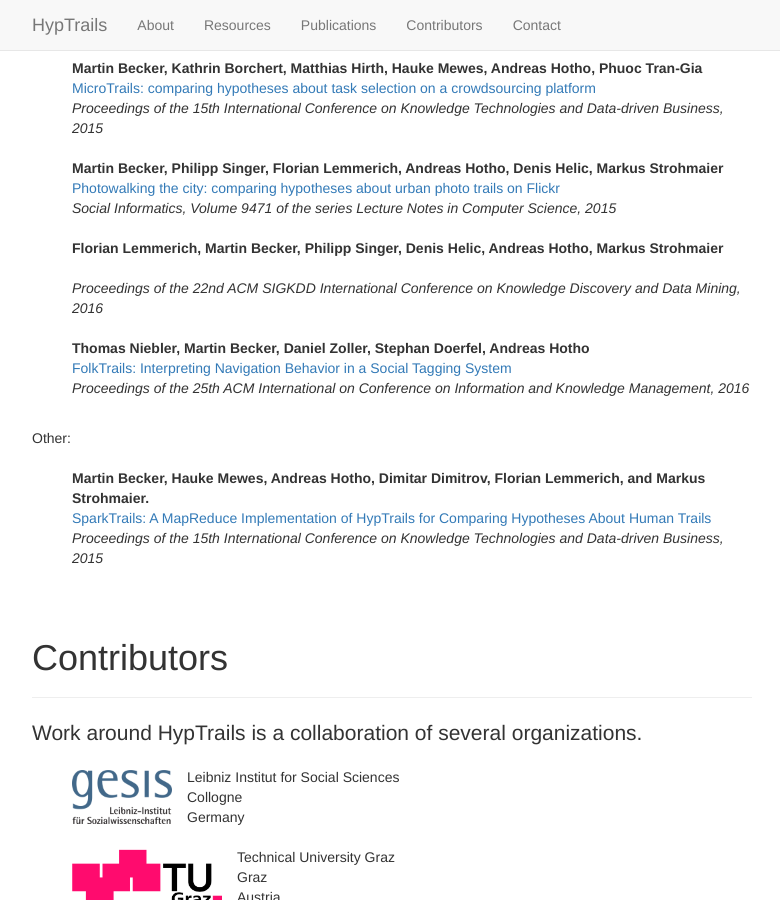
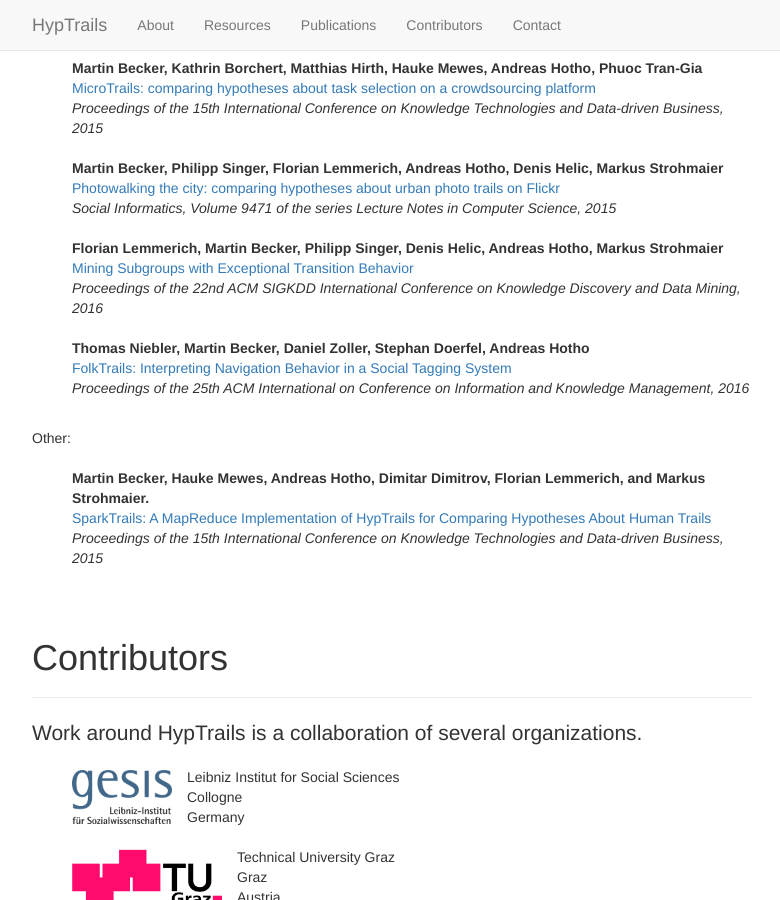
Before and after one commit to hyptrails/hyptrails.github.io, a Jekyll site: the page built from index.html, in a window 1280 px wide and 900 px high, scrolled down 878 px. Shown: the whole window, without its empty margins (248-1028 px from the left). Built offline with Jekyll 4.4.1, drawn with Linux system fonts in a browser that asks for light colours.

Commit message:
Update index.html
SubTrails was missing a link title

```diff
--- a/index.html
+++ b/index.html
@@ -60,7 +60,7 @@ layout: default
 			</li>
 			<li class="details">
 				<b>Florian Lemmerich, Martin Becker, Philipp Singer, Denis Helic, Andreas Hotho, Markus Strohmaier</b><br />
-				<a href="http://www.dmir.uni-wuerzburg.de/publications/?tx_extbibsonomycsl_publicationlist%5BuserName%5D=dmir&tx_extbibsonomycsl_publicationlist%5BintraHash%5D=72ec404956d1f753f940d8bb5308eb8b&tx_extbibsonomycsl_publicationlist%5BfileName%5D=2016_KDD16_Subtrails.pdf&tx_extbibsonomycsl_publicationlist%5Baction%5D=download&tx_extbibsonomycsl_publicationlist%5Bcontroller%5D=Document&cHash=3dac360b54253691a88f46b87fbe19d7"></a><br />
+				<a href="http://www.dmir.uni-wuerzburg.de/publications/?tx_extbibsonomycsl_publicationlist%5BuserName%5D=dmir&tx_extbibsonomycsl_publicationlist%5BintraHash%5D=72ec404956d1f753f940d8bb5308eb8b&tx_extbibsonomycsl_publicationlist%5BfileName%5D=2016_KDD16_Subtrails.pdf&tx_extbibsonomycsl_publicationlist%5Baction%5D=download&tx_extbibsonomycsl_publicationlist%5Bcontroller%5D=Document&cHash=3dac360b54253691a88f46b87fbe19d7">Mining Subgroups with Exceptional Transition Behavior</a><br />
 				<i>Proceedings of the 22nd ACM SIGKDD International Conference on Knowledge Discovery and Data Mining, 2016</i>
 			</li>
                         <li class="details">
```
